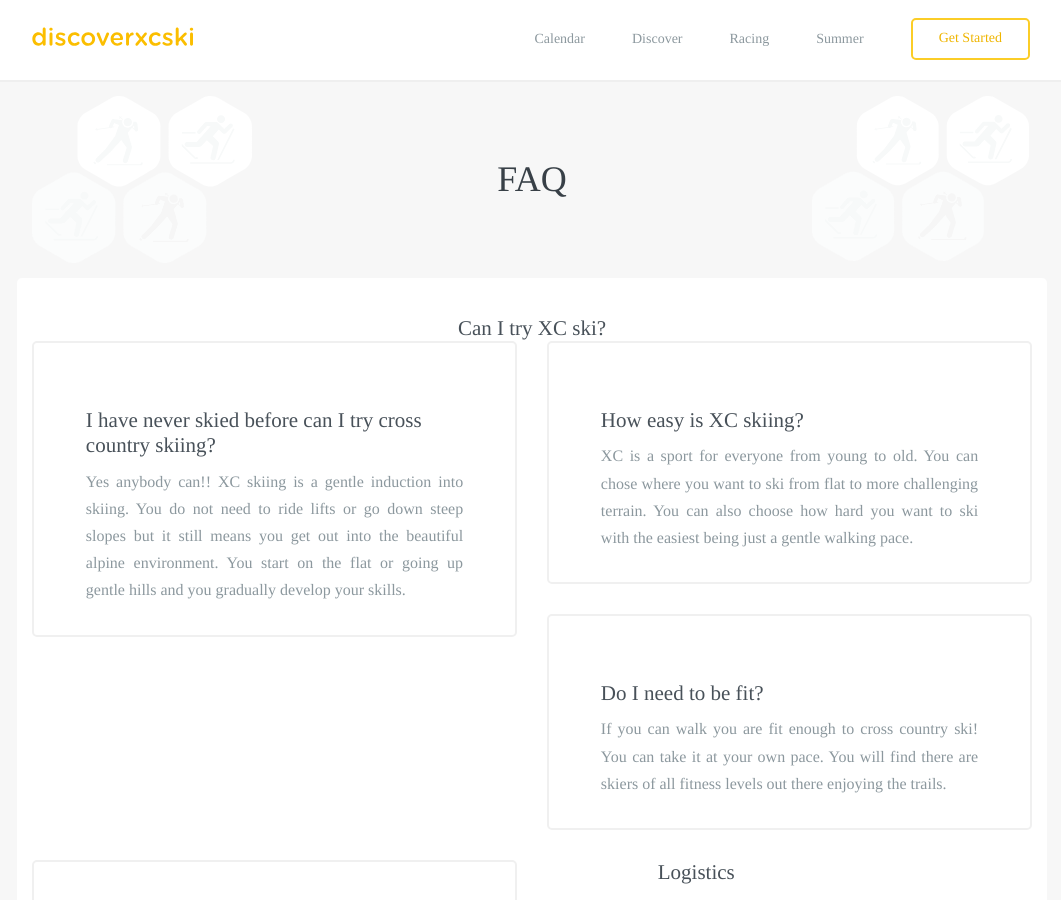
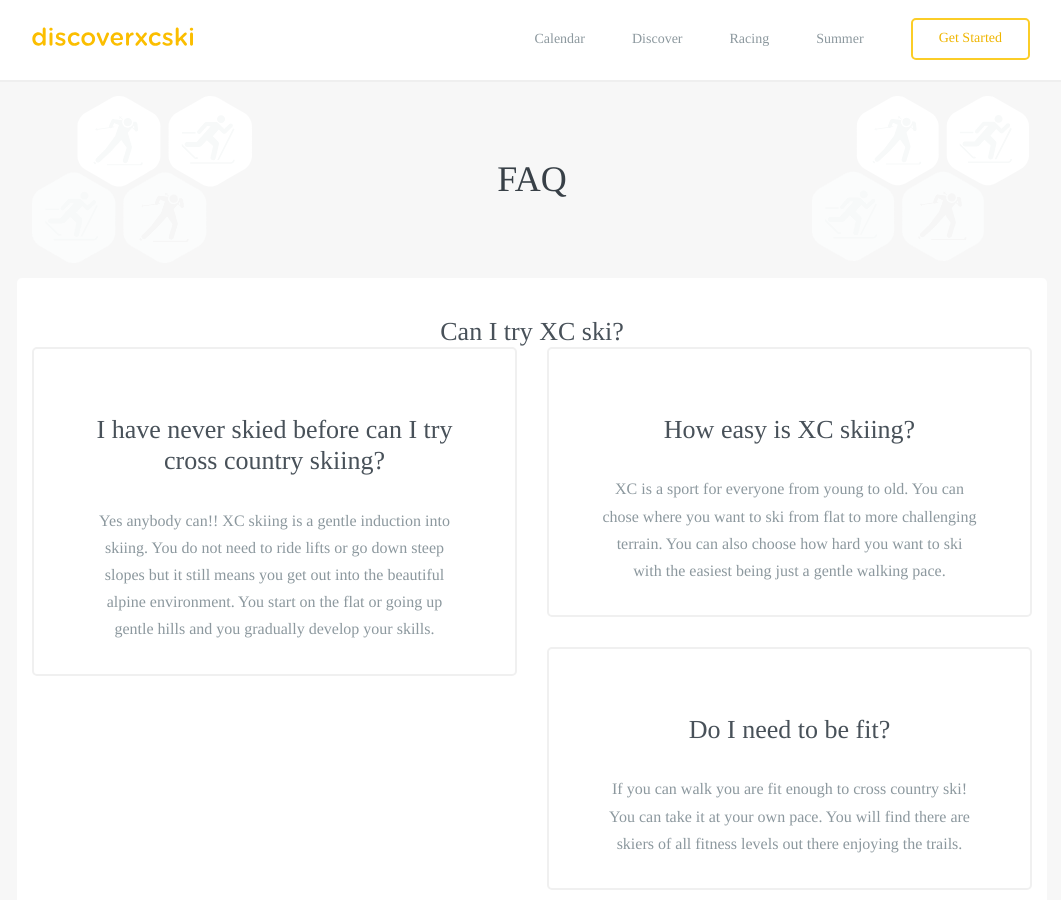
Before and after one commit to robcatto/robcatto.github.io, a Jekyll site: the page built from faq/index.html, in a window 1280 px wide and 900 px high. Shown: the whole window, without its empty margins (108-1169 px from the left). Built offline with Jekyll 4.4.1, drawn with Linux system fonts in a browser that asks for light colours; some web fonts are replaced; Markdown is read by kramdown in place of the engine named in the settings.

Commit message:
Update index.html

```diff
--- a/faq/index.html
+++ b/faq/index.html
@@ -42,132 +42,132 @@ layout: default
 
                 <section class="mobile_section" style="padding-bottom: 40px; background-color: none; max-width: 1030px;">
 
-                <h3 class="heading__aligned--page" style="text-align: center; padding-top: 38px;">Can I try XC ski?</h3>
+                <h3 style="text-align: center; padding-top: 38px;">Can I try XC ski?</h3>
                       <div class="column two">
                       <div class="large-outline">
-                        <h3 class="heading__aligned--page">I have never skied before can I try cross country skiing?</h3>
-                        <p class="left__aligned--p left__sub--para">
+                        <h3>I have never skied before can I try cross country skiing?</h3>
+                        <p>
                                 Yes anybody can!!  XC skiing is a gentle induction into skiing.  You do not need to ride lifts or go down steep slopes but it still means you get out into the beautiful alpine environment. You start on the flat or going up gentle hills and you gradually develop your skills.
                         </p>
                         </div>
                       </div>
                       <div class="column two">
                       <div class="large-outline">
-                        <h3 class="heading__aligned--page">How easy is XC skiing?</h3>
-                        <p class="left__aligned--p left__sub--para">
+                        <h3>How easy is XC skiing?</h3>
+                        <p>
                                 XC is a sport for everyone from young to old.  You can chose where you want to ski from flat to more challenging terrain.  You can also choose how hard you want to ski with the easiest being just a gentle walking pace.
                         </p>
                         </div>
                       </div>
                       <div class="column two">
                       <div class="large-outline">
-                        <h3 class="heading__aligned--page">Do I need to be fit?</h3>
-                        <p class="left__aligned--p left__sub--para">
+                        <h3>Do I need to be fit?</h3>
+                        <p>
                                 If you can walk you are fit enough to cross country ski! You can take it at your own pace.  You will find there are skiers of all fitness levels out there enjoying the trails.
                         </p>
                         </div>
                         </div>
                         <div class="column two">
                         <div class="large-outline">
-                        <h3 class="heading__aligned--page">I have injuries (bad hip/knee/ankle) can I XC ski?</h3>
-                        <p class="left__aligned--p left__sub--para">
+                        <h3>I have injuries (bad hip/knee/ankle) can I XC ski?</h3>
+                        <p>
                                 Yes assuming your doctor has okayed it.  XC skiing is a very low impact activity.
                         </p>
                         </div>
                         </div>
 
-                <h3 class="heading__aligned--page" style="text-align: center; padding-top: 38px;">Logistics</h3>
-                        <h3 class="heading__aligned--page"> XC skiing cheaper than downhill?</h3>
-                        <p class="left__aligned--p left__sub--para">
+                <h3 style="text-align: center; padding-top: 38px;">Logistics</h3>
+                        <h3> XC skiing cheaper than downhill?</h3>
+                        <p>
                                 Yes the main difference is you do not have to purchase a lift pass which is a substantial saving.  It means that it is a more affordable option to take a family skiing.
                         </p>
-                        <h3 class="heading__aligned--page">How much does it cost to go cross country skiing?</h3>
-                        <p class="left__aligned--p left__sub--para">
+                        <h3>How much does it cost to go cross country skiing?</h3>
+                        <p>
                                 It really depends which resort you ski at as some have trail fees and some do not.   Also most resorts have a day car entry fee and you will need to hire chains for the car.   If you have not equipment (skis/boots & poles) the other cost is for hire.    Please visit the relevant <a href="/get-started/resorts" target="_blank">resorts websites</a> for details on costs.
                         </p>
-                        <h3 class="heading__aligned--page">Do I have to stay on the mountain?</h3>
-                        <p class="left__aligned--p left__sub--para">
+                        <h3>Do I have to stay on the mountain?</h3>
+                        <p>
                                 No, many people stay in local townships at the base of the mountain and drive up for the day.
                         </p>
-                        <h3 class="heading__aligned--page">What is the closest resort to Melbourne?</h3>
-                        <p class="left__aligned--p left__sub--para">
+                        <h3>What is the closest resort to Melbourne?</h3>
+                        <p>
                                 Lake Mountain is the closest resort and day trips are possible.
                         </p>
-                        <h3 class="heading__aligned--page">What is the closest resort to Sydney?</h3>
-                        <p class="left__aligned--p left__sub--para">
+                        <h3>What is the closest resort to Sydney?</h3>
+                        <p>
                                 Perisher is the closest resort.
                         </p>
-                        <h3 class="heading__aligned--page">What are trail fees?</h3>
-                        <p class="left__aligned--p left__sub--para">
+                        <h3>What are trail fees?</h3>
+                        <p>
                                 Trail fees are a fee to use a trail groomed by a resort.
                         </p>
-                 <h3 class="heading__aligned--page" style="text-align: center; padding-top: 38px;">Technique</h3>
-                        <h3 class="heading__aligned--page">What is the difference between skate skiing and traditional classic skiing?</h3>
-                        <p class="left__aligned--p left__sub--para">
+                 <h3 style="text-align: center; padding-top: 38px;">Technique</h3>
+                        <h3>What is the difference between skate skiing and traditional classic skiing?</h3>
+                        <p>
                                 Traditional classic skiing is a forward stride and glide motion similar to walking or running, where each ski is pushed forward alternatively whilst leaving the other ski stationary.
-                        <p class="left__aligned--p left__sub--para">
+                        <p>
                                 Skate skiing involves pushing forward in a “V’ Stride and pushing alternative skis away from one another at an angle, similar to rollerblading/iceskating.
                         </p>
-                        <h3 class="heading__aligned--page">Do I have to learn classic skiing before I try skating?</h3>
-                        <p class="left__aligned--p left__sub--para">
+                        <h3>Do I have to learn classic skiing before I try skating?</h3>
+                        <p>
                                 No you don’t have to. However it is easier to learn the classic style and get confident with your balance and agility on on skis before trying skating.
                         </p>
-                        <h3 class="heading__aligned--page">Are downhills really hard on XC skis?</h3>
-                        <p class="left__aligned--p left__sub--para">
+                        <h3>Are downhills really hard on XC skis?</h3>
+                        <p>
                                 No because of the more gentle terrain you will not need to use more than a snowplow in most places to slow you down.
                         </p>
-                        <h3 class="heading__aligned--page">What is the best way to learn cross country skiing?</h3>
-                        <p class="left__aligned--p left__sub--para">
+                        <h3>What is the best way to learn cross country skiing?</h3>
+                        <p>
                                 There are three main ways to learn how to xc ski:
                                 <br>&#8226;resort based XC ski schools
                                 <br>&#8226;introduced to it by a friend or school
                                 <br>&#8226;through programs run by clubs/community groups
                         </p>
-                        <h3 class="heading__aligned--page">Is XC skiing suitable for children?</h3>
-                        <p class="left__aligned--p left__sub--para">
+                        <h3>Is XC skiing suitable for children?</h3>
+                        <p>
                                 Yes children love the combination of snow play and exploring the snowy landscape on skis.  Children from as young as 2 years old can start playing around on skis.  If too young for ski or if they’re ready for nap, borrow or hire a pulk (a special enclosed sled) and you can take your baby or toddler for a tour.
                        </p>
 
-                      <h3 class="heading__aligned--page" style="text-align: center; padding-top: 38px;">Equipment</h3>
-                        <h3 class="heading__aligned--page">What equipment do I need to go xc skiing?</h3>
-                        <p class="left__aligned--p left__sub--para">
+                      <h3 style="text-align: center; padding-top: 38px;">Equipment</h3>
+                        <h3>What equipment do I need to go xc skiing?</h3>
+                        <p>
                                 Basically you will need skis, poles and boots to get out xc skiing and appropriate clothing/bags for the conditions and distance you are planning to ski.
                          </p>
-                         <h3 class="heading__aligned--page">What is the difference between xc boot compared to downhill boots?</h3>
-                        <p class="left__aligned--p left__sub--para">
+                         <h3>What is the difference between xc boot compared to downhill boots?</h3>
+                        <p>
                                 A lot more comfortable and you can easily walk in them!  The standard boot it is a softer more flexible boot than downhill boots - more like a walking/running shoe.
                          </p>
-                         <h3 class="heading__aligned--page">What clothing do I need to cross country ski in?</h3>
-                        <p class="left__aligned--p left__sub--para">
+                         <h3>What clothing do I need to cross country ski in?</h3>
+                        <p>
                                 Clothing required for xc skiing is different to what is required for downhill skiing.  Layering is more important than warm outer layers because you get warm exercising when cross country skiing.  Depending on how far you are travelling, the weather and what type of skiing you are doing most skiers would have a waterproof jacket, waterproof (or just windproof) overpants, jumper, thermals, beanie, gloves and sunglasses.  It is always better to have an extra layer in a backpack if you are unsure though!
                          </p>
-                         <h3 class="heading__aligned--page">Will I get cold cross country skiing?</h3>
-                        <p class="left__aligned--p left__sub--para">
+                         <h3>Will I get cold cross country skiing?</h3>
+                        <p>
                                 Australian xc skiing resorts are in the alpine environment so you need to be prepared for all conditions.  Some days you might be wearing a t-shirt and others you will be rugged up.  If you have the right clothes and lots of layers you will not be cold.
                          </p>
-                         <h3 class="heading__aligned--page">Why do you need to wax your skis?</h3>
-                        <p class="left__aligned--p left__sub--para">
+                         <h3>Why do you need to wax your skis?</h3>
+                        <p>
                                 XC skis like all skis need to be waxed to glide correctly.  You can either go to a retail xc shop and get them waxed professionally or do it yourself.  If you are a keen skier it is worth learning how to do it yourself. Check out the <a  href="/get-started/waxing">waxing section</a> for more details.
                          </p>
-                         <h3 class="heading__aligned--page">What are binding systems?</h3>
-                        <p class="left__aligned--p left__sub--para">
+                         <h3>What are binding systems?</h3>
+                        <p>
                                 There are two different binding systems for XC skiing; SNS or NNN.  You just need to make sure you have the right boot for the right binding system.  For more detailed information check out the <a  href="/get-started/equipment">equipment page</a>.
                          </p>
-                         <h3 class="heading__aligned--page">Why are there so many different types of XC skis?</h3>
-                        <p class="left__aligned--p left__sub--para">
+                         <h3>Why are there so many different types of XC skis?</h3>
+                        <p>
                                 There are lots of different types of skis depending on what technique you are wanting to do.  For example in classic skiing there are e.g. waxless skis, waxable skis, zero skis etc. For more detailed information check out the <a  href="/get-started/equipment">equipment page</a>.
                         </p>
-                 <h3 class="heading__aligned--page" style="text-align: center; padding-top: 38px;">Events</h3>
-                        <h3 class="heading__aligned--page">What is the Kangaroo Hoppet race?</h3>
-                        <p class="left__aligned--p left__sub--para">
+                 <h3 style="text-align: center; padding-top: 38px;">Events</h3>
+                        <h3>What is the Kangaroo Hoppet race?</h3>
+                        <p>
                                 The <a  href="/racing/kangaroo-hoppet">Kangaroo Hoppet</a> is Australia’s premier long distance cross country ski race, and a member of the prestigious Worldloppet series of international cross country ski events.  There are three events; the 42 km Kangaroo Hoppet, 21km Australian Birkebeiner and the 7 km Joey Hoppet.
                          </p>
-                         <h3 class="heading__aligned--page">What is Perisher XC Ski Week?</h3>
-                        <p class="left__aligned--p left__sub--para">
+                         <h3>What is Perisher XC Ski Week?</h3>
+                        <p>
                                 <a  href="/racing/xc-ski-week">XC Ski Week</a> is a week that caters for all levels of skiers whether you take part in the events or be a part of the cheering crowd. There are plenty of activities for all; try racing, improve your skiing or simply have fun in the snow. Activities may include Mystery Coffee Tours, Laser Biathlon, Fast & Female (girls only!), demonstrations and waxing clinics, plus all the free skiing that you can handle.
                          </p>
-                         <h3 class="heading__aligned--page">Are there other events other than the Hoppet?</h3>
-                        <p class="left__aligned--p left__sub--para">
+                         <h3>Are there other events other than the Hoppet?</h3>
+                        <p>
                                 Yes there are lots of other events for beginners to advanced skiers to participate in at all mountains.   It’s a great chance to make new friends, challenge yourself, improve your technique and fitness.  Check out the <a  href="/events">events calendar</a> for more details of all events.
 
                     </p>
```
